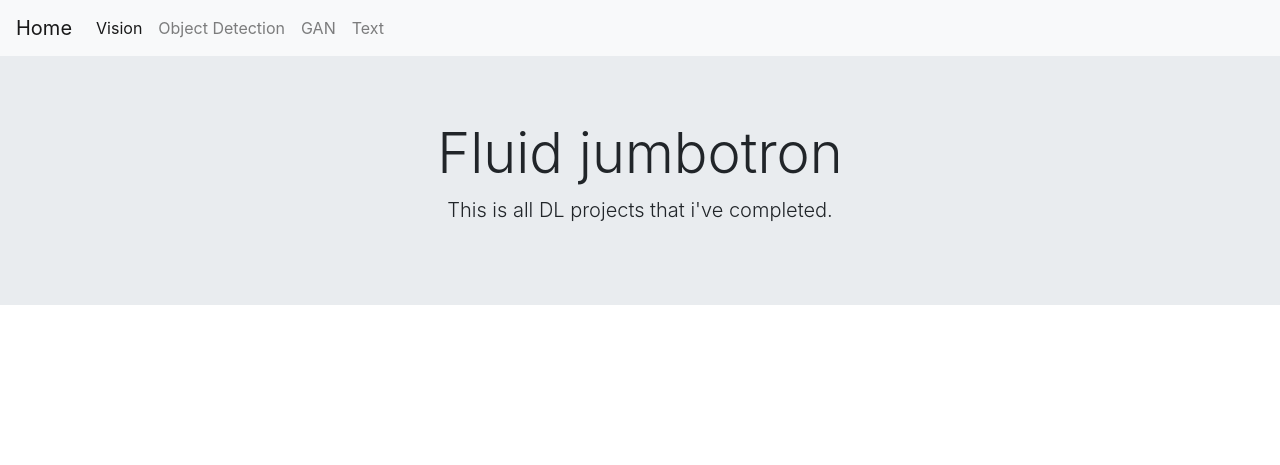
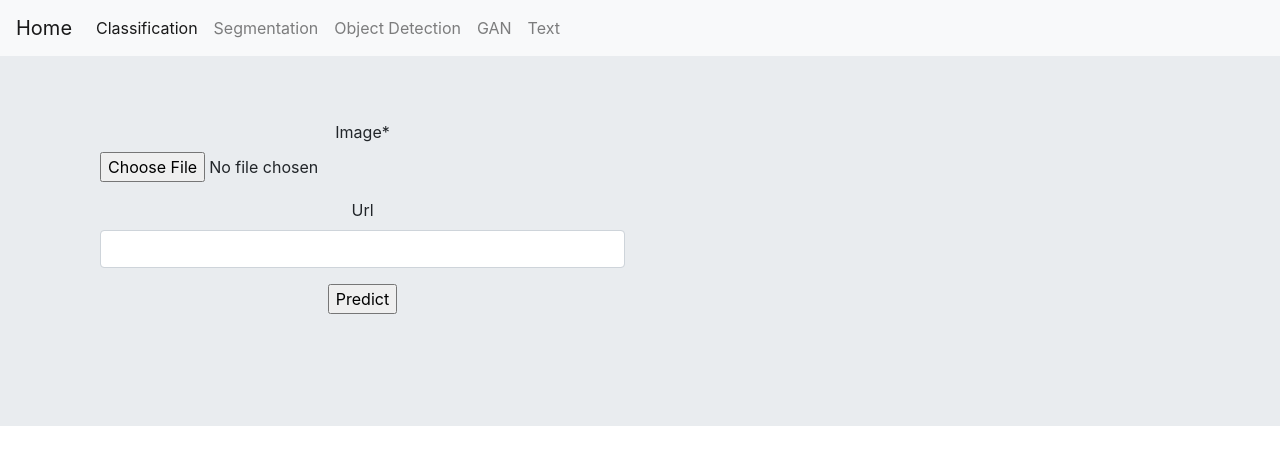
Before and after one commit to kumarsuraj9450/django-App-1, a Django app: page /classification/ in a window 1280 px wide. Shown: the top 465 px of the page. Run offline with Django 3.2, Linux system fonts and the light colour scheme; some libraries are stand-ins or nearby versions.

Commit message:
created independent view

```diff
--- a/mlApp/classification/models.py
+++ b/mlApp/classification/models.py
@@ -11,4 +11,5 @@
         # learner = load_learner('.','stage-1-export-file.pkl')
         # predictedClass = learner.predict(self.image.url)
         pass
+        predictedClass = 'Class'
         return predictedClass
--- a/mlApp/classification/templates/base.html
+++ b/mlApp/classification/templates/base.html
@@ -15,6 +15,8 @@
 	  <div class="container">
 	    <h1 class="display-4">Fluid jumbotron</h1>
 	    <p class="lead">This is all DL projects that i've completed.</p>
+	</div>
+</div>
 
 
 </body>
--- a/mlApp/classification/templates/navbar.html
+++ b/mlApp/classification/templates/navbar.html
@@ -1,21 +1,24 @@
 <nav class="navbar navbar-expand-lg navbar-light bg-light">
-  <a class="navbar-brand" href="..\..\classification">Home</a>
+  <a class="navbar-brand" href=" ..\">Home</a>
   <button class="navbar-toggler" type="button" data-toggle="collapse" data-target="#navbarNav" aria-controls="navbarNav" aria-expanded="false" aria-label="Toggle navigation">
     <span class="navbar-toggler-icon"></span>
   </button>
   <div class="collapse navbar-collapse" id="navbarNav">
     <ul class="navbar-nav">
       <li class="nav-item active">
-        <a class="nav-link" href="vision">Vision <span class="sr-only">(current)</span></a>
+        <a class="nav-link" href="..\classification">Classification<span class="sr-only">(current)</span></a>
       </li>
       <li class="nav-item">
-        <a class="nav-link" href="#">Object Detection</a>
+        <a class="nav-link" href="..\segment">Segmentation</a>
       </li>
       <li class="nav-item">
-        <a class="nav-link" href="#">GAN</a>
+        <a class="nav-link" href="..\objDet">Object Detection</a>
       </li>
       <li class="nav-item">
-        <a class="nav-link" href="#">Text</a>
+        <a class="nav-link" href="..\GAN">GAN</a>
+      </li>
+      <li class="nav-item">
+        <a class="nav-link" href="..\text">Text</a>
       </li>
       <!-- <li class="nav-item">
         <a class="nav-link disabled" href="#" tabindex="-1" aria-disabled="true">Disabled</a>
--- a/mlApp/classification/templates/vision.html
+++ b/mlApp/classification/templates/vision.html
@@ -10,25 +10,29 @@
 
 	{% block content %}
 
+<div class="jumbotron jumbotron-fluid text-center">
+	<div class="container">
 			<form method="POST" action='.' enctype='multipart/form-data'> {% csrf_token %}
 
-			<div class="col-2 text-center">
-				<!-- <table> -->
+				<div class="col-6 ">
+
 					{{form.image|as_crispy_field}}
 					{{form.url|as_crispy_field}}
-			<!-- <tr colspan=2> -->
+
 				<input type="submit" name="save" placeholder="Enter URL of image" value="Predict"/>
-					<!-- </tr> -->
-				<!-- </table> -->
+
 				</div>
 			</form>
 
 	{% endblock %}
-
+	<br>
+	<br>
 	{% if ob.image.url %}
-		<a href = {{ ob.image.url }} > last object image link</a>
-		<p>{{ % ob.predict() % }}</p>
+		<img src = {{ ob.image.url }} width="142">
+		<p>{{  ob.predict  }}</p>
 	{% endif %}
+	</div>
+</div>
 
 
 </body>
--- a/mlApp/classification/views.py
+++ b/mlApp/classification/views.py
@@ -42,3 +42,7 @@
         }
 
     return render(requests,'vision.html',context)
+
+def coming_soon(requests):
+    context = {}
+    return render(requests,'coming soon.html',context)
--- a/mlApp/mlApp/urls.py
+++ b/mlApp/mlApp/urls.py
@@ -19,8 +19,15 @@
 
 from django.conf import settings
 from django.conf.urls.static import static
+from classification import views
 
 urlpatterns = [
-    path('classification/', include('classification.urls')),
+    # path('classification/', include('classification.urls')),
+    path('',views.index),
+    path('classification/',views.add_image),
+    path('objDet/',views.coming_soon),
+    path('segment/',views.coming_soon),
+    path('text/',views.coming_soon),
+    path('GAN/',views.coming_soon),
     path('admin/', admin.site.urls),
 ]+ static(settings.MEDIA_URL, document_root=settings.MEDIA_ROOT)
```
Also changed, not shown: mlApp/classification/templates/coming soon.html (added, +23 -0 lines), mlApp/db.sqlite3, 5 other files. Lines whose indentation alone changed are shown as unchanged.
